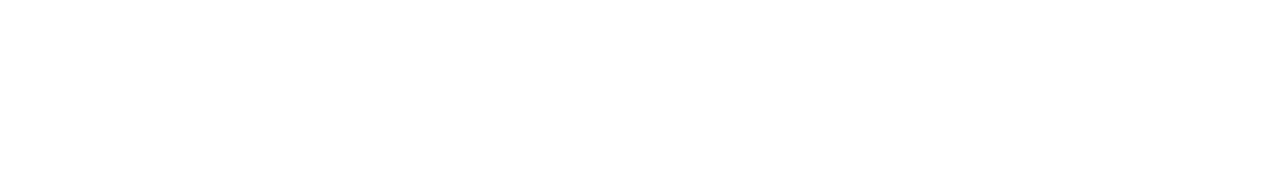
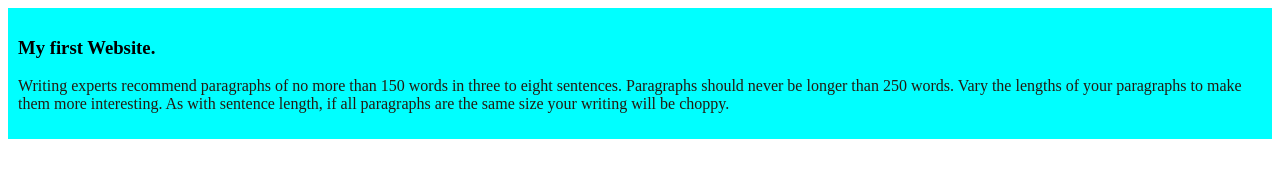
Before and after one commit to shazzadhossain21/my-first-github-, a plain HTML site: page index.html in a window 1280 px wide. Drawn offline with Linux system fonts and the light colour scheme.

Commit message:
blog added

```diff
--- a/index.html
+++ b/index.html
@@ -3,9 +3,13 @@
 <head>
     <meta charset="UTF-8">
     <meta name="viewport" content="width=device-width, initial-scale=1.0">
-    <title>My First Ever Github Report</title>
+    <link rel="stylesheet" href="syles/blog.css">
+    <title>My First Ever Github Report </title>
 </head>
 <body>
-
+    <div>
+        <h3>My first Website.</h3>
+        <p>Writing experts recommend paragraphs of no more than 150 words in three to eight sentences. Paragraphs should never be longer than 250 words. Vary the lengths of your paragraphs to make them more interesting. As with sentence length, if all paragraphs are the same size your writing will be choppy.</p>
+    </div>
 </body>
 </html>
--- /dev/null
+++ b/syles/blog.css
@@ -0,0 +1,7 @@
+div{
+    background-color: aqua;
+    padding: 10px;
+}
+p{
+    color: rgb(36, 27, 17);
+}
```
